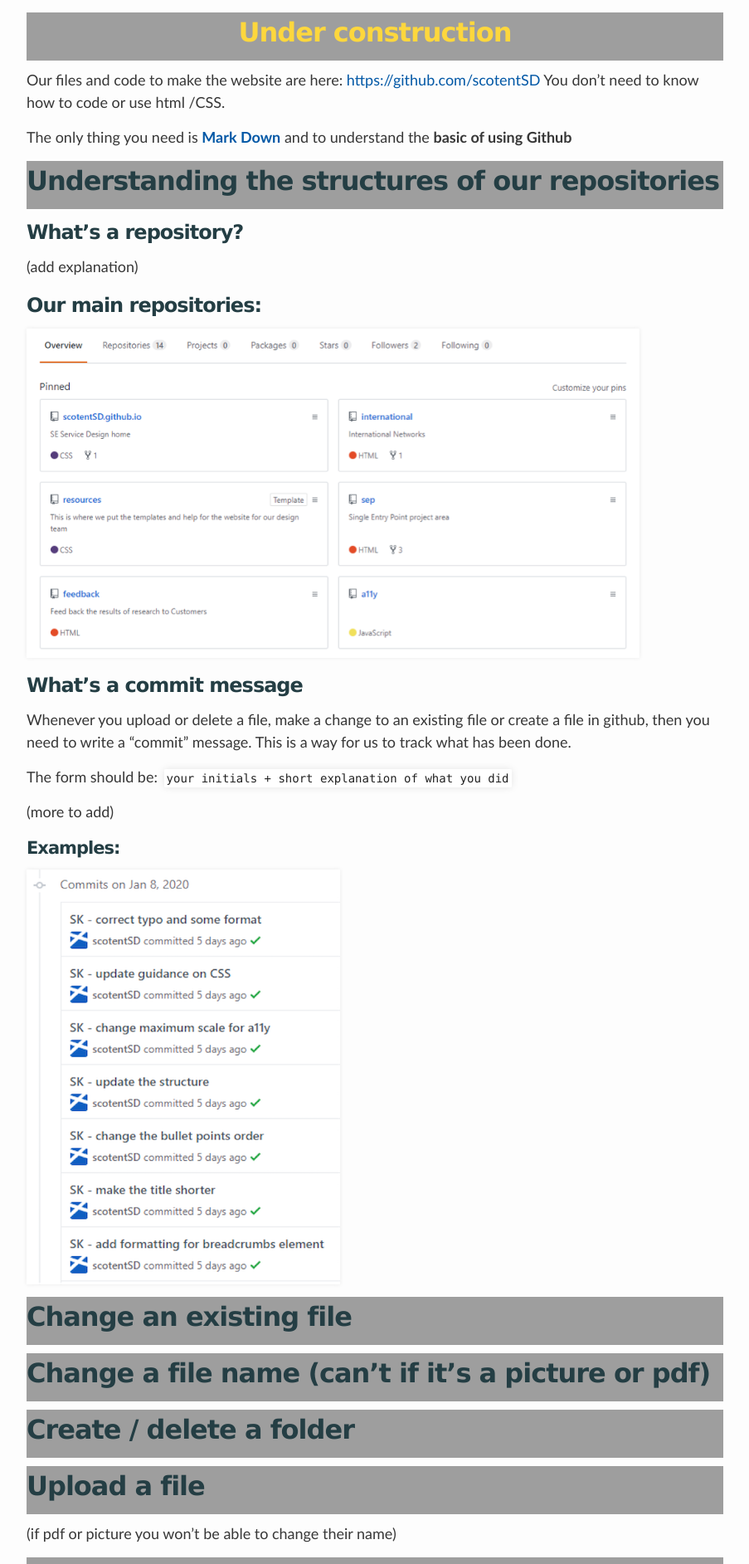
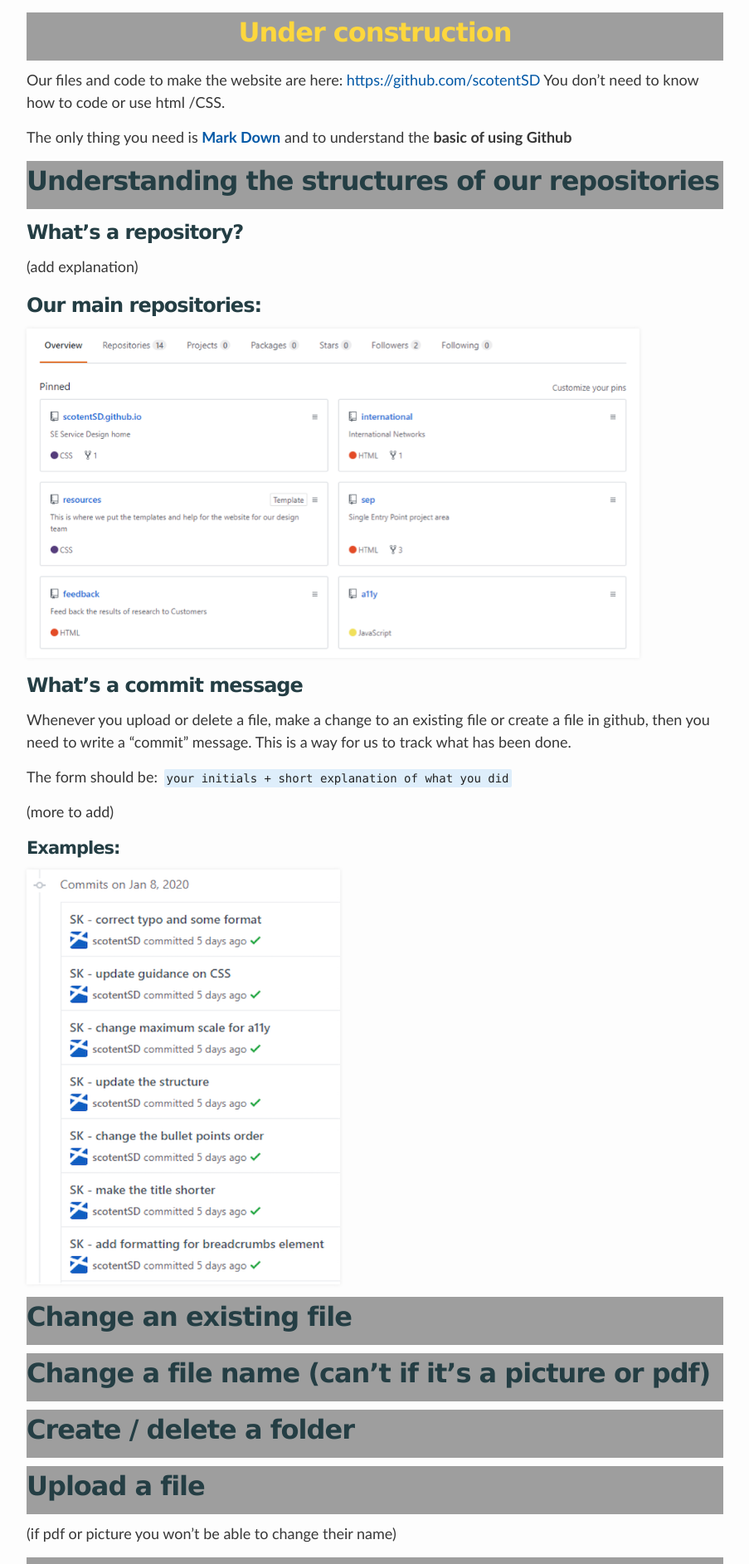
Before and after one commit to carl-watson/scotentSD.github.io, a Jekyll site: the page built from new-to-github.md, in a window 1280 px wide. Shown: the part 330-2215 px from the top of the page at 83% size, without its empty margins (188-1091 px from the left). Built offline with Jekyll 4.4.1, drawn with Linux system fonts in a browser that asks for light colours.

Commit message:
SK - remove the box-shadow for code and make the background light blue

```diff
--- a/_sass/changes-to-the-main-theme.scss
+++ b/_sass/changes-to-the-main-theme.scss
@@ -21,6 +21,11 @@
 footer a:hover, footer a:focus {
   color: #ffffff ; // was #2980b9 intially and not contrasted enough - SK
   font-weight: 600 ; // wasn't there - to add to the difference of colour
+}
+
+code {
+  background-color: #deeefb;
+  box-shadow: none;
 }
 
 /*******************************************************************************
```
